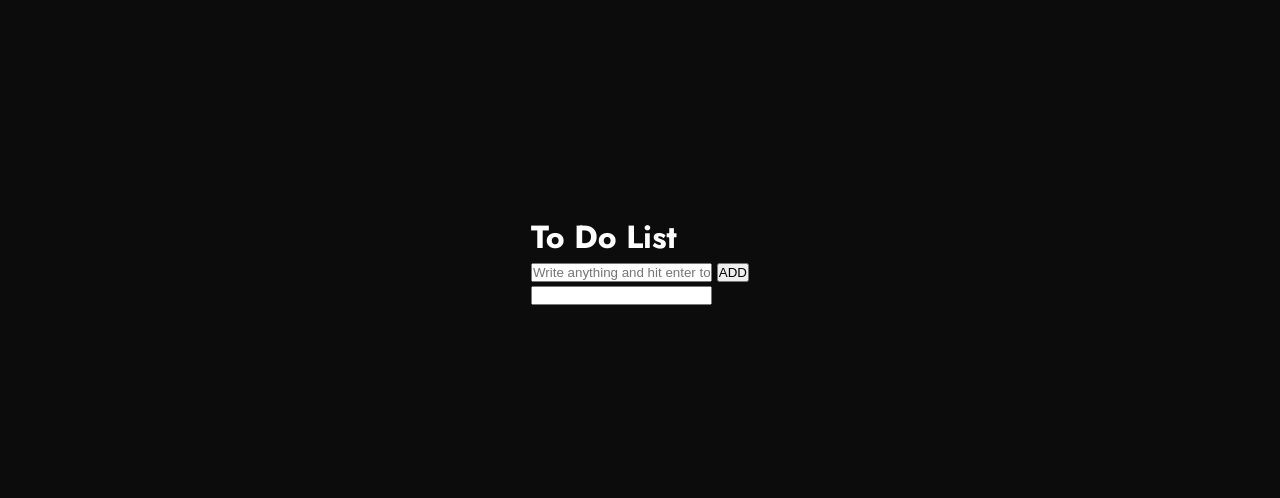
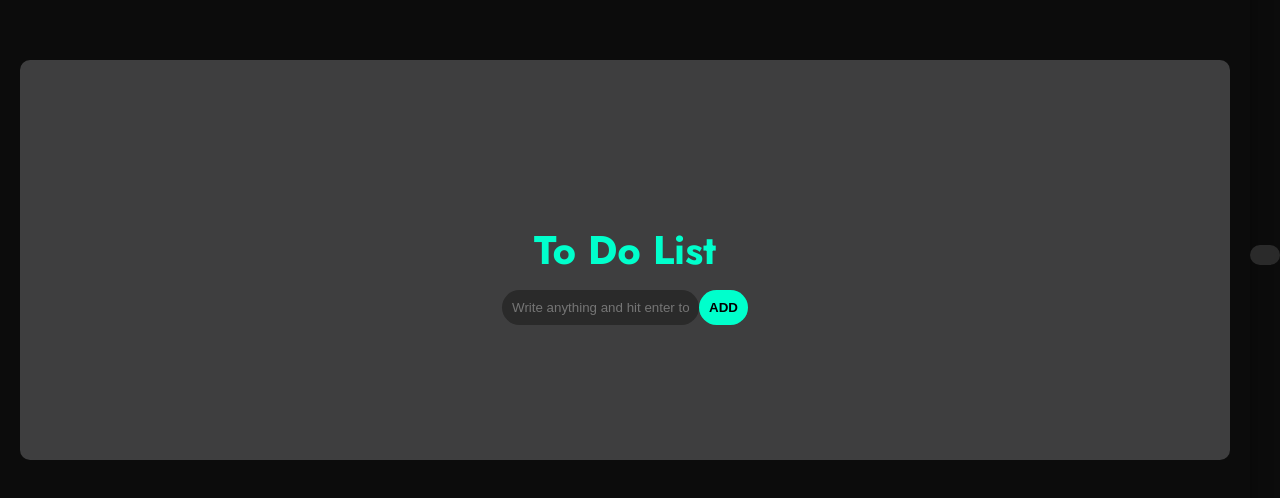
Before and after one commit to Srilekha-Paul/To-Do-App, a plain HTML site: page index.html in a window 1280 px wide. Shown: the part 140-638 px from the top of the page. Drawn offline with Linux system fonts and the light colour scheme.

Commit message:
commit css

```diff
--- a/index.html
+++ b/index.html
@@ -10,21 +10,19 @@
     <div class="container">
         <div class="main-container">
             <h1>To Do List</h1>
-        <div class="container-input">
+
             <input type="text" placeholder="Write anything and hit enter to add" autocomplete="off">
             <button type="submit">ADD</button>
-            <form>
-                <div class="list-item">
-                   <ul>
-                    <input type="text">
-                </ul>
-                </div>
-
-            </form>
-        </div>
 
         </div>
+    </div>
 
-    </div>
+        <form >
+            <ul id="taskList">
+                <li>
+
+                </li>
+            </ul>
+        </form>
 </body>
 </html>
--- a/style.css
+++ b/style.css
@@ -22,8 +22,86 @@ body{
   width: 100%;
   height: 100vh;
   padding: 0 20px;
+  box-shadow: 0 0 20px rgba(0,0,0,0.4);
 
 }
 .main-container{
+    display: flex;
+    justify-content: center;
+    align-items: center;
+    width: 100%;
+    height: 50vh;
+    background-color: rgb(62, 62, 63);
+    border-radius: 10px;
+
 
 }
+.container h1{
+    text-align: center;
+    color: #00ffcc;
+    margin-bottom: 20px;
+    font-size: 40px;
+    position: absolute;
+
+}
+.main-container input{
+    margin-top: 95px;
+    padding: 10px;
+    border: none;
+    border-radius: 20px;
+    outline: none;
+    background-color: #2a2a2a;
+    color: white;
+
+}
+.main-container button{
+    margin-top: 95px;
+    background-color: #00ffcc;
+    border:none;
+    padding: 10px;
+    border-radius: 20px;
+    color: black;
+    font-weight: bold;
+    cursor: pointer;
+}
+ul {
+  list-style: none;
+  padding: 0;
+}
+li {
+  background-color: #2a2a2a;
+  padding: 10px 15px;
+  border-radius: 10px;
+  display: flex;
+  align-items: center;
+  justify-content: space-between;
+  margin-bottom: 10px;
+}
+.task {
+  display: flex;
+  align-items: center;
+  gap: 10px;
+  flex: 1;
+}
+
+.task input[type="checkbox"] {
+  accent-color: #00ffcc;
+  width: 20px;
+  height: 20px;
+}
+
+.task span {
+  font-size: 16px;
+}
+
+.task.done span {
+  text-decoration: line-through;
+  color: gray;
+}
+
+.delete {
+  background: none;
+  border: none;
+  color: white;
+  cursor: pointer;
+}
```
